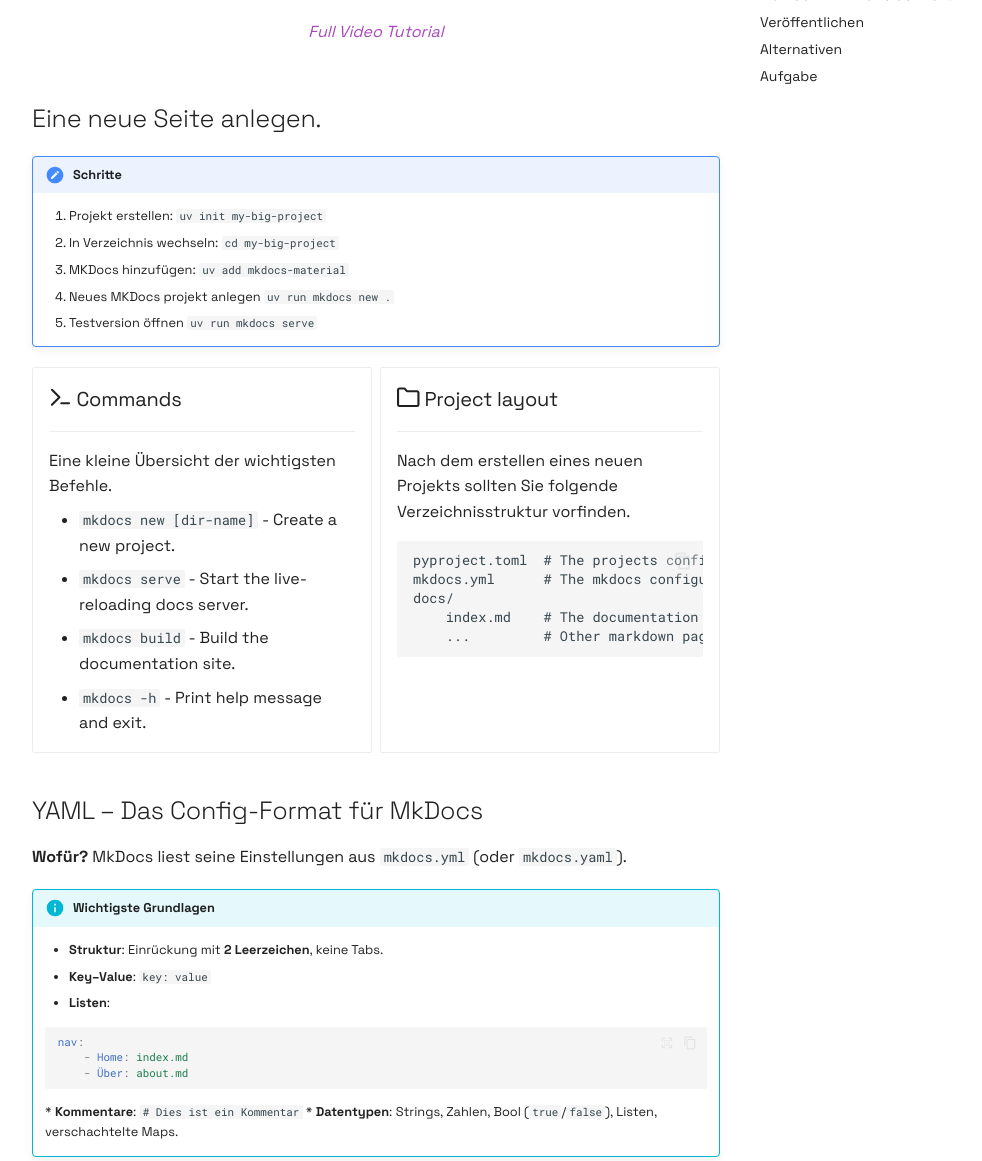
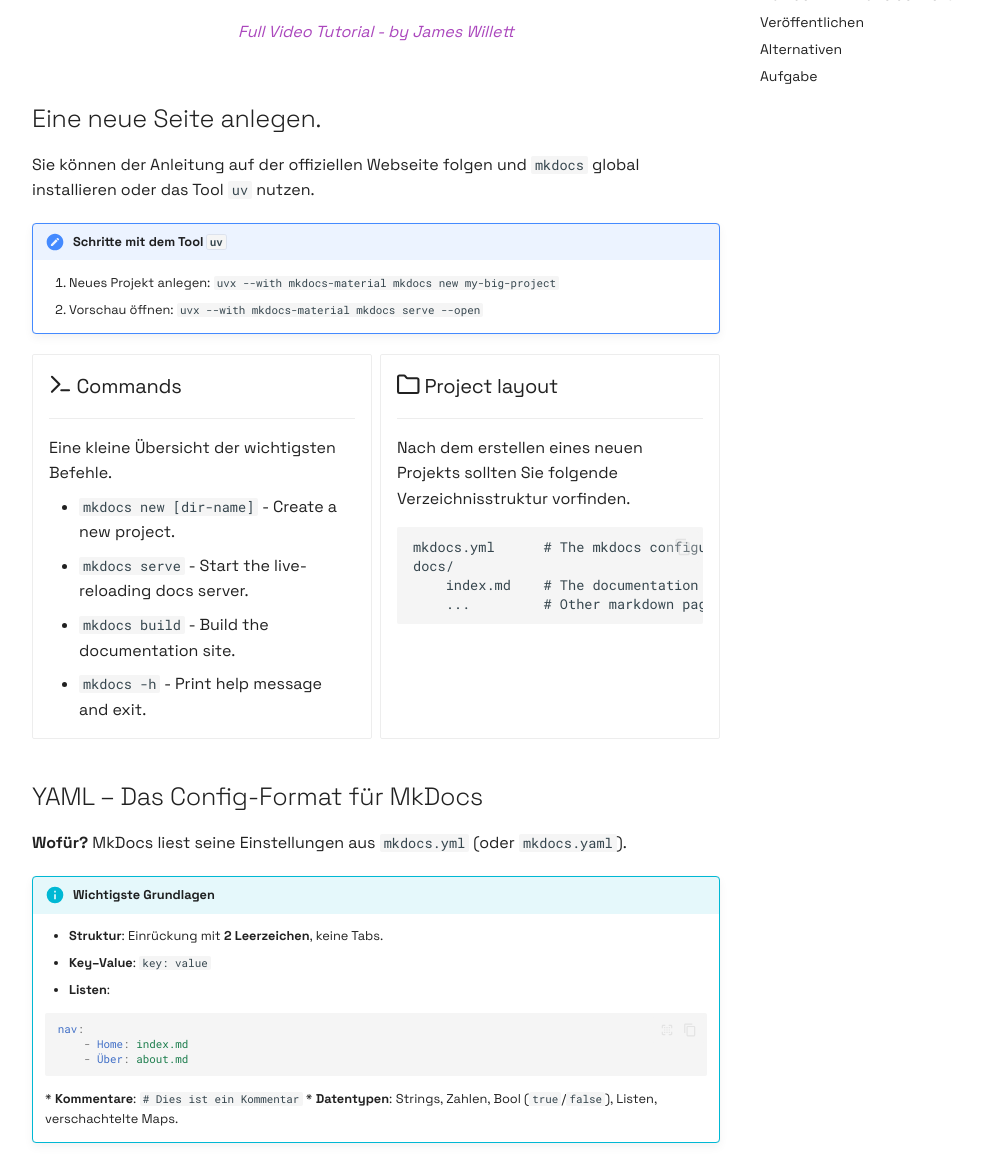
Before and after one commit to jomaway/rdf-web-course, an MkDocs documentation site: the page built from docs/mkdocs.md, in a window 1280 px wide and 1400 px high, scrolled down 504 px, cut to the strip 239-1400 px from the top of the window. Shown: the whole strip, without its empty margins (264-1246 px from the left). Built offline with MkDocs 1.6.1 and Material for MkDocs 9.7.7, drawn with Linux system fonts in a browser that asks for light colours; emoji names are drawn with the system emoji font; comment, search, counter and statistics services are not loaded.

Commit message:
chore: change workflow to uvx

```diff
--- a/docs/mkdocs.md
+++ b/docs/mkdocs.md
@@ -15,18 +15,17 @@
 
 <figure>
 <iframe width="560" height="315" src="https://www.youtube-nocookie.com/embed/xlABhbnNrfI?si=HqoYkVmZGuMznjB6" title="YouTube video player" frameborder="0" allow="accelerometer; autoplay; clipboard-write; encrypted-media; gyroscope; picture-in-picture; web-share" referrerpolicy="strict-origin-when-cross-origin" allowfullscreen></iframe>
-<figcaption><a href="https://www.youtube.com/watch?v=xlABhbnNrfI">Full Video Tutorial</a>
+<figcaption><a href="https://www.youtube.com/watch?v=xlABhbnNrfI">Full Video Tutorial - by James Willett</a>
 </figcaption></figure>
 
 ## Eine neue Seite anlegen.
 
-!!! task "Schritte"
+Sie können der Anleitung auf der offiziellen Webseite folgen und `mkdocs` global installieren oder das Tool `uv` nutzen.
 
-    1. Projekt erstellen: `uv init my-big-project`
-    2. In Verzeichnis wechseln: `cd my-big-project`
-    2. MKDocs hinzufügen: `uv add mkdocs-material`
-    4. Neues MKDocs projekt anlegen `uv run mkdocs new .`
-    5. Testversion öffnen `uv run mkdocs serve`
+!!! task "Schritte mit dem Tool `uv`"
+
+    1. Neues Projekt anlegen: `uvx --with mkdocs-material mkdocs new my-big-project`
+    2. Vorschau öffnen: `uvx --with mkdocs-material mkdocs serve --open`
 
 <div class="grid cards" markdown>
 
@@ -46,7 +45,6 @@
 
     Nach dem erstellen eines neuen Projekts sollten Sie folgende Verzeichnisstruktur vorfinden.
 
-        pyproject.toml  # The projects config file which was created by uv.
         mkdocs.yml      # The mkdocs configuration file.
         docs/
             index.md    # The documentation homepage.
```
Also changed, not shown: pyproject.toml (deleted, +0 -9 lines), 2 other files.
